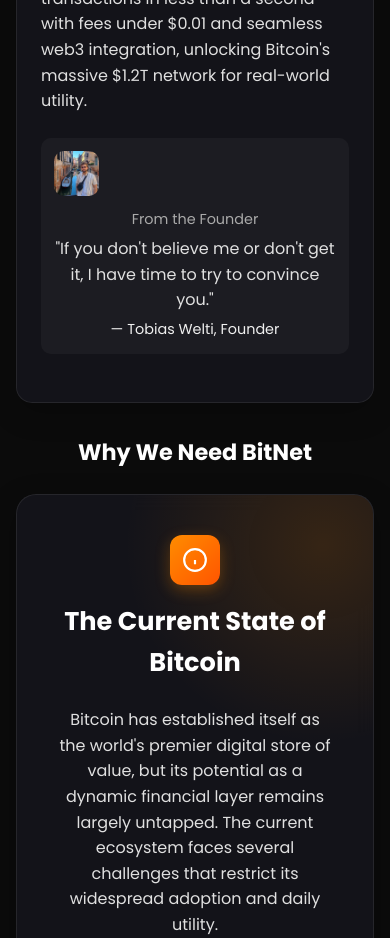
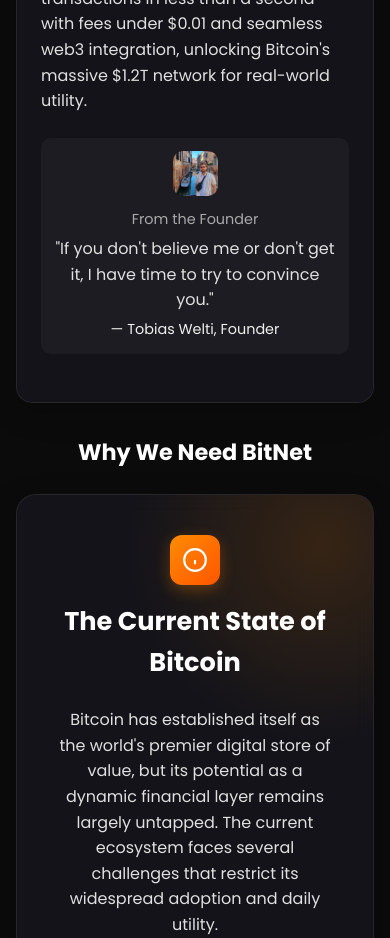
Before and after one commit to weltitob/bitnet_web, a React (Vite) app: page /investors in a window 390 px wide. Shown: the part 1080-2018 px from the top of the page. Built offline with nearby package versions, Linux system fonts and the light colour scheme.

Commit message:
investor relations

```diff
--- a/src/pages/InvestorRelations.tsx
+++ b/src/pages/InvestorRelations.tsx
@@ -126,7 +126,7 @@
 
                 <div style={{
                   display: 'flex',
-                  alignItems: isMobile ? 'flex-start' : 'center',
+                  alignItems: isMobile ? 'center' : 'center',
                   flexDirection: isMobile ? 'column' : 'row',
                   padding: isMobile ? '0.8rem' : '1rem',
                   background: 'rgba(255, 255, 255, 0.04)',
@@ -142,7 +142,8 @@
                       borderRadius: '10px',
                       marginRight: isMobile ? '0' : '1rem',
                       marginBottom: isMobile ? '0.8rem' : '0',
-                      objectFit: 'cover'
+                      objectFit: 'cover',
+                      alignSelf: isMobile ? 'center' : 'auto'
                     }}
                   />
                   <div style={{ textAlign: isMobile ? 'center' : 'left', width: isMobile ? '100%' : 'auto' }}>
```
